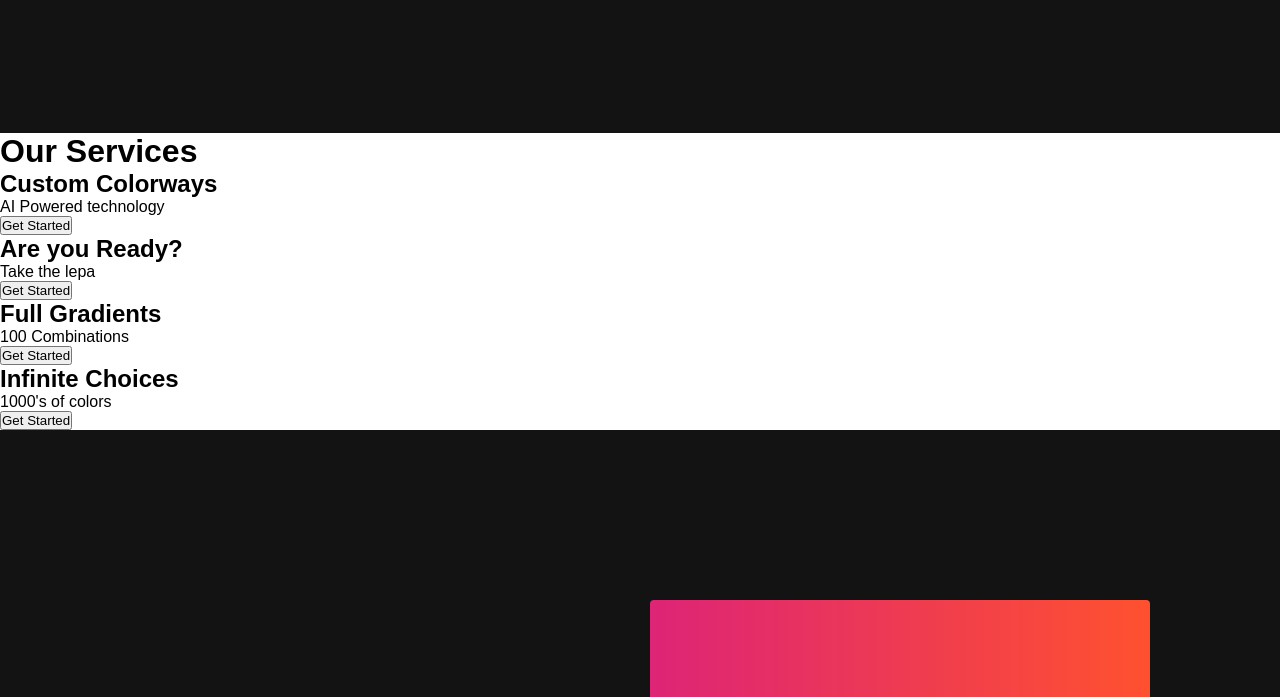
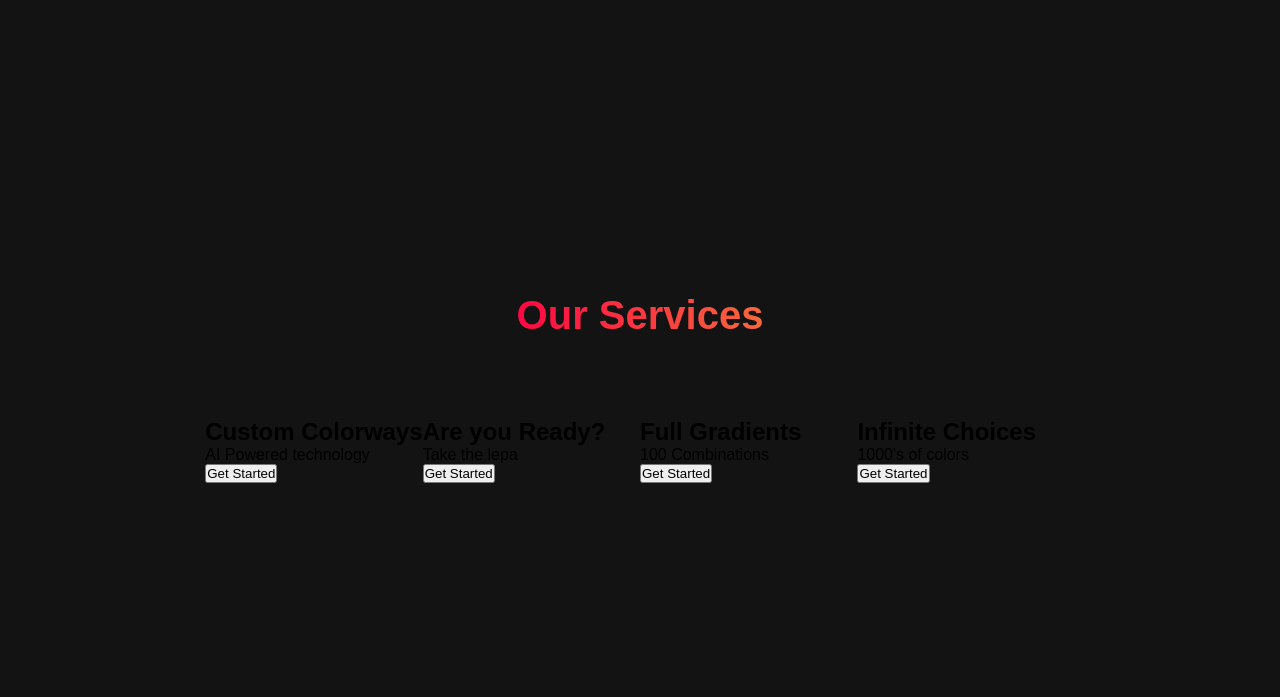
Before and after one commit to Linh777GKOG/demo_website, a plain HTML site: page index.html in a window 1280 px wide. Shown: the part 1560-2257 px from the top of the page. Drawn offline with Linux system fonts and the light colour scheme.

Commit message:
style servc button

```diff
--- a/styles.css
+++ b/styles.css
@@ -470,3 +470,32 @@
     margin: 2.5rem 0;
   }
 }
+
+/* Services Section */
+.services {
+  background: #131313;
+  display: flex;
+  flex-direction: column;
+  justify-content: center;
+  align-items: center;
+  height: 100%;
+  padding: 10rem 0;
+}
+
+.services h1 {
+  background-color: #ff8177;
+  background-image: linear-gradient(to right, #ff0844 0%, #f7673c 100%);
+  background-size: 100%;
+  -webkit-background-clip: text;
+  -moz-background-clip: text;
+  -webkit-text-fill-color: transparent;
+  -moz-text-fill-color: transparent;
+  margin-bottom: 5rem;
+  font-size: 2.5rem;
+}
+
+.services__wrapper {
+  display: grid;
+  grid-template-columns: 1fr 1fr 1fr 1fr;
+  grid-template-rows: 1fr;
+}
```
